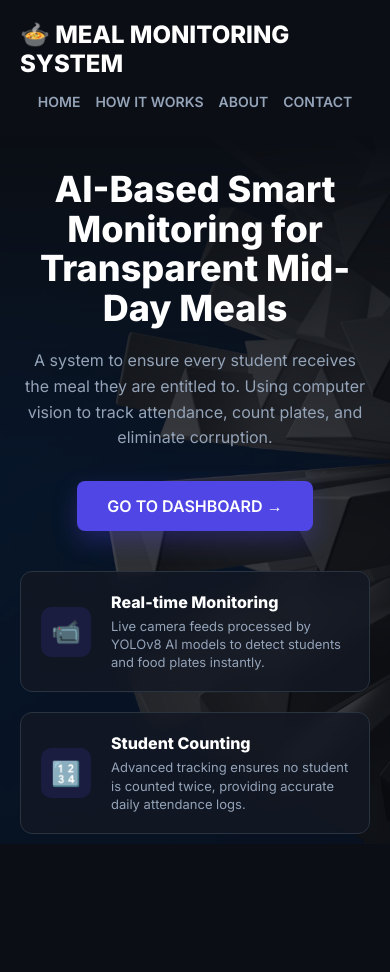
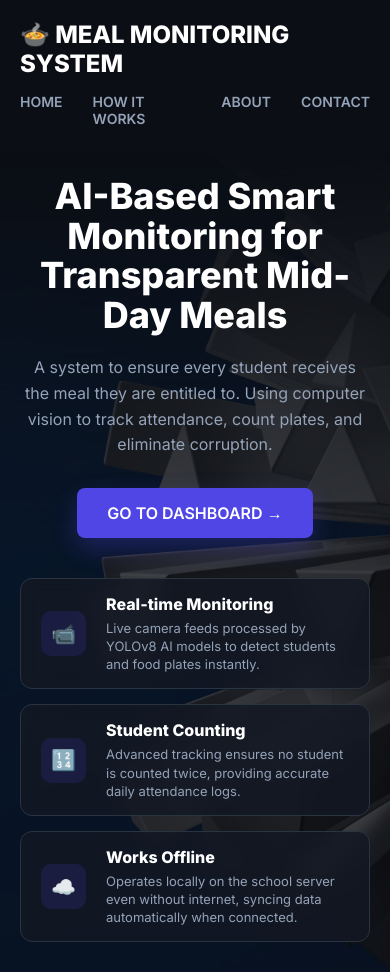
Before and after one commit to goswamiatul567-tech/mini-project, a Flask app: page / in a window 390 px wide. Before the commit the page ends 844 px from the top, so only its background shows below. Run offline with Flask 3, Linux system fonts and the light colour scheme.

Commit message:
Locked hero section height, fixed background image overflow, and aligned text to top

```diff
--- a/templates/index.html
+++ b/templates/index.html
@@ -11,6 +11,8 @@
             --text-main: #f8fafc; --text-muted: #94a3b8; --border: #2a3441;
         }
         * { margin: 0; padding: 0; box-sizing: border-box; }
+
+        /* 1. Lock the body to the screen height */
         body {
             font-family: 'Inter', sans-serif;
             background-color: var(--bg-dark);
@@ -18,32 +20,45 @@
             height: 100vh;
             display: flex;
             flex-direction: column;
-            overflow: hidden; /* Prevents scrolling */
+            overflow: hidden; /* Prevents page scrolling */
         }
 
         /* Navbar */
-        .navbar { display: flex; justify-content: space-between; align-items: center; padding: 20px 50px; width: 100%; z-index: 10; }
+        .navbar { display: flex; justify-content: space-between; align-items: center; padding: 20px 50px; width: 100%; z-index: 10; flex-shrink: 0; }
         .logo { font-size: 24px; font-weight: 800; display: flex; align-items: center; gap: 10px; color: white; text-decoration: none; }
         .nav-links { display: flex; gap: 30px; }
         .nav-links a { color: var(--text-muted); text-decoration: none; font-size: 14px; font-weight: 600; transition: 0.3s; }
         .nav-links a:hover { color: white; }
-        @media (max-width: 768px) { .navbar { padding: 20px; flex-direction: column; gap: 15px; } .nav-links { gap: 15px; } }
 
-        /* Hero Section */
-        .hero { flex: 1; display: flex; justify-content: center; align-items: flex-start; padding: 80px 50px 20px 50px; position: relative; overflow: hidden; }
+        /* 2. Hero Section - Fixed height & hidden overflow */
+        .hero {
+            flex: 1;
+            display: flex;
+            justify-content: center;
+            align-items: flex-start;
+            padding: 60px 50px 20px 50px;
+            position: relative;
+            overflow: hidden; /* Clips the background image */
+        }
 
-        /* Background Image Container */
+        /* 3. Background Image Container - Absolute positioning */
         .hero-bg {
-            position: absolute; top: 0; right: 0; width: 55%; height: 100%;
+            position: absolute;
+            top: 0;
+            right: 0;
+            width: 60%;
+            height: 100%;
             background-image: url("/static/background.jpg");
-            background-size: cover; background-position: center;
-            opacity: 0.6; z-index: -1;
-            mask-image: linear-gradient(to left, black 50%, transparent 100%);
-            -webkit-mask-image: linear-gradient(to left, black 50%, transparent 100%);
+            background-size: cover; /* Fills the container without stretching */
+            background-position: center;
+            opacity: 0.6;
+            z-index: -1; /* Puts it behind the text */
+            mask-image: linear-gradient(to left, black 40%, transparent 100%);
+            -webkit-mask-image: linear-gradient(to left, black 40%, transparent 100%);
         }
 
         /* Layout Grid */
-        .hero-container { display: flex; max-width: 1200px; width: 100%; justify-content: space-between; align-items: center; gap: 50px; z-index: 1; }
+        .hero-container { display: flex; max-width: 1200px; width: 100%; justify-content: space-between; align-items: flex-start; gap: 50px; z-index: 1; }
 
         /* Left Side: Text */
         .hero-text { flex: 1; max-width: 550px; }
@@ -54,20 +69,22 @@
         .cta-btn:hover { background: var(--primary-hover); transform: translateY(-2px); }
 
         /* Right Side: Feature Cards */
-        .hero-features { flex: 1; display: flex; flex-direction: column; gap: 20px; max-width: 450px; }
-        .feature-card { background: rgba(19, 24, 36, 0.8); backdrop-filter: blur(10px); border: 1px solid var(--border); padding: 20px; border-radius: 12px; display: flex; align-items: center; gap: 20px; transition: 0.3s; }
+        .hero-features { flex: 1; display: flex; flex-direction: column; gap: 15px; max-width: 450px; }
+        .feature-card { background: rgba(19, 24, 36, 0.85); backdrop-filter: blur(10px); border: 1px solid var(--border); padding: 15px 20px; border-radius: 12px; display: flex; align-items: center; gap: 20px; transition: 0.3s; }
         .feature-card:hover { border-color: var(--primary); transform: translateX(-10px); }
-        .feature-icon { width: 50px; height: 50px; background: rgba(79, 70, 229, 0.15); border-radius: 10px; display: flex; align-items: center; justify-content: center; font-size: 24px; flex-shrink: 0; }
+        .feature-icon { width: 45px; height: 45px; background: rgba(79, 70, 229, 0.15); border-radius: 10px; display: flex; align-items: center; justify-content: center; font-size: 20px; flex-shrink: 0; }
         .feature-text h3 { font-size: 16px; margin-bottom: 5px; color: white; }
         .feature-text p { font-size: 13px; color: var(--text-muted); line-height: 1.4; }
 
         /* Mobile Adjustments */
         @media (max-width: 900px) {
-            body { overflow-y: auto; } /* Allow scrolling on mobile */
-            .hero { padding: 40px 20px; height: auto; }
+            body { overflow-y: auto; height: auto; } /* Allow scrolling on mobile */
+            .navbar { flex-direction: column; gap: 15px; padding: 20px; }
+            .hero { padding: 30px 20px; height: auto; }
             .hero-bg { width: 100%; mask-image: linear-gradient(to bottom, transparent 0%, black 50%); -webkit-mask-image: linear-gradient(to bottom, transparent 0%, black 50%); opacity: 0.3; }
             .hero-container { flex-direction: column; text-align: center; gap: 40px; }
             .hero-text h1 { font-size: 36px; }
+            .hero-text { align-items: center; display: flex; flex-direction: column; }
             .feature-card { text-align: left; transform: none !important; }
         }
     </style>
@@ -85,6 +102,7 @@
     </nav>
 
     <section class="hero">
+        <!-- Absolute Background Image Container -->
         <div class="hero-bg"></div>
 
         <div class="hero-container">
```
